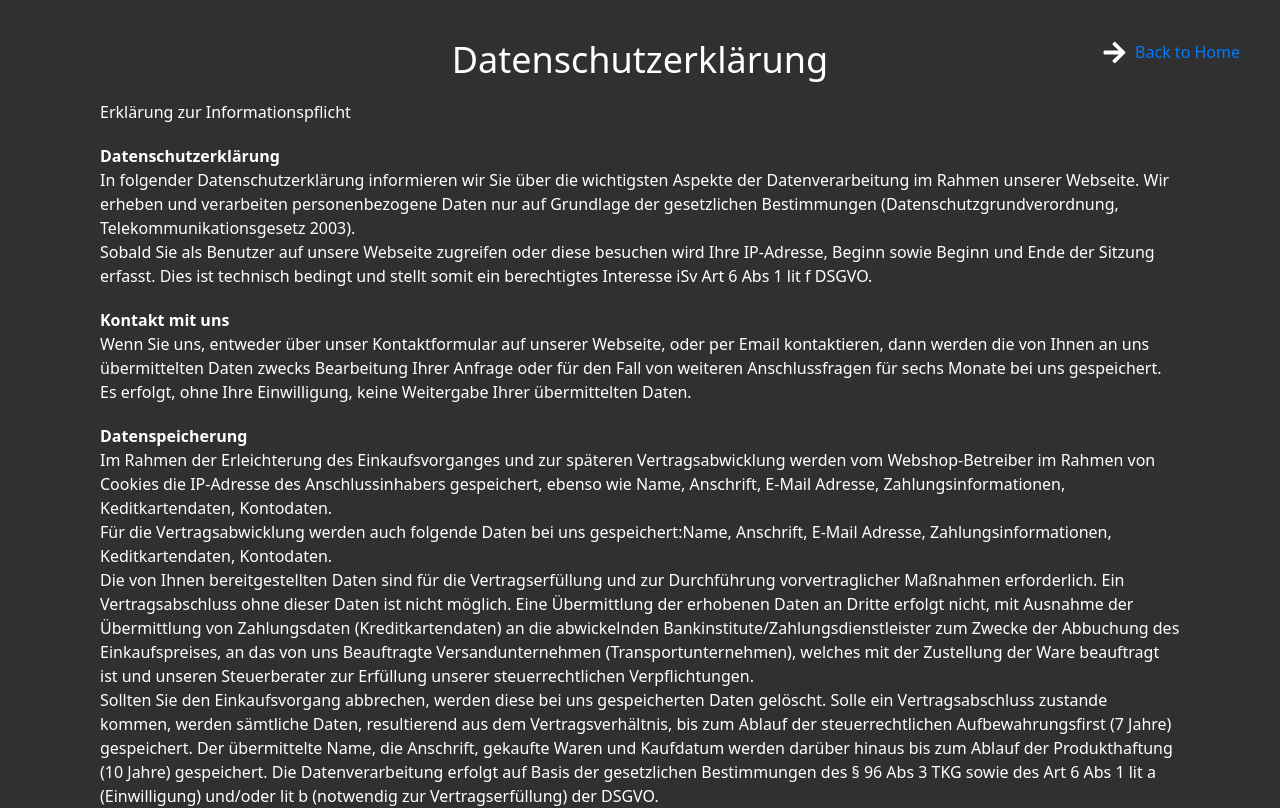
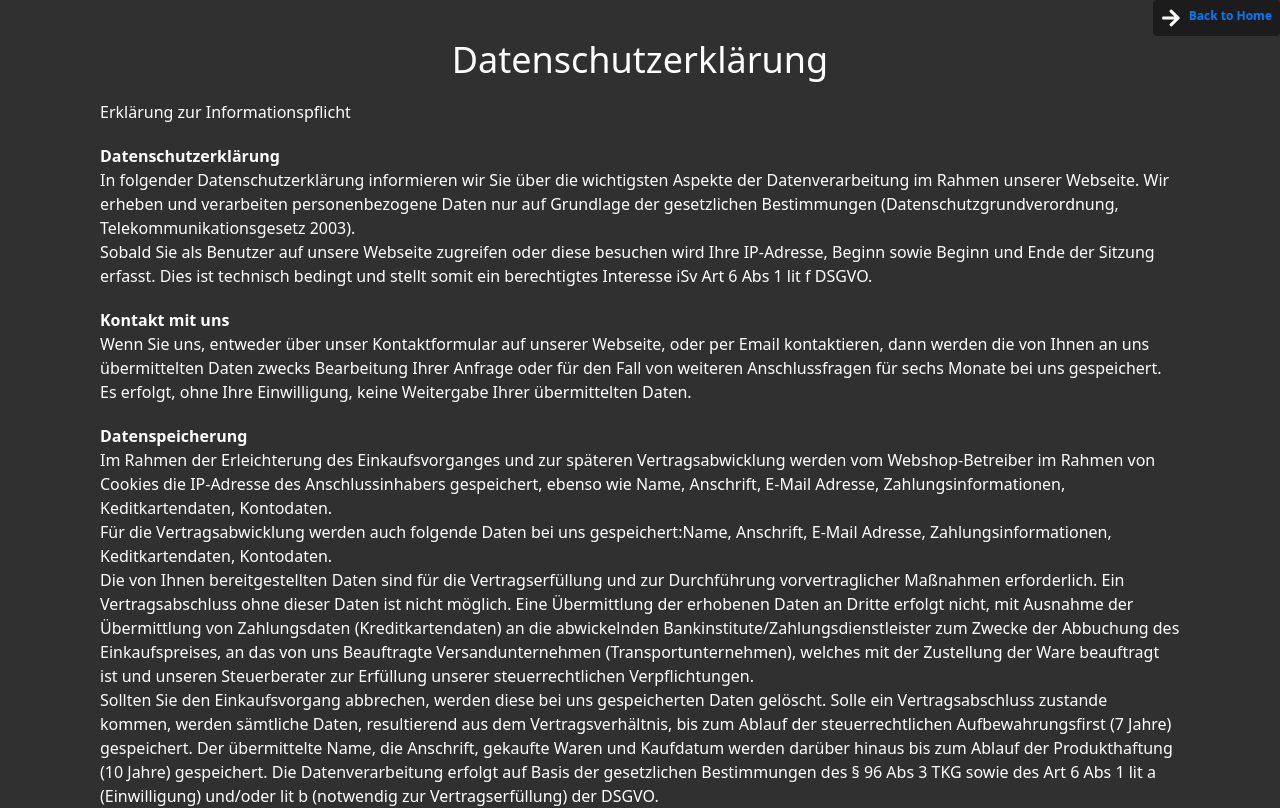
Before and after one commit to marialourdestonitz/theshirtsquare_newsletter, a Next.js app: page /privacy_policy in a window 1280 px wide. Shown: the top 808 px of the page. Built offline with nearby package versions, Linux system fonts and the light colour scheme.

Commit message:
Final Commit

```diff
--- a/src/app/page.tsx
+++ b/src/app/page.tsx
@@ -37,7 +37,7 @@ export default function Home() {
           height={900}
           className={`transform transition-transform duration-1000 z-20 ${
             isAnimated
-              ? "translate-x-[0vw] translate-y-[-40vh] sm:translate-x-[-40vw]  sm:translate-y-[-40vh] w-28 h-28"
+              ? "translate-x-[0vw] translate-y-[-45vh] sm:translate-x-[-40vw]  sm:translate-y-[-40vh] w-28 h-28"
               : "items-center justify-center"
           }`}
           onTransitionEnd={() => setShowText(true)}
--- a/src/app/privacy_policy/page.tsx
+++ b/src/app/privacy_policy/page.tsx
@@ -6,15 +6,15 @@ import { FaArrowRight } from "react-icons/fa";
 const PrivatePolicy = () => {
   return (
     <div className="flex flex-col px-2 sm:px-20 bg-[#303030] w-full min-h-screen overflow-hidden">
-      <div className="fixed top-0 right-0 flex flex-col p-10 pointer-cursor">
+      <div className="fixed top-0 right-0 flex flex-col p-2 pointer-cursor bg-black bg-opacity-40 rounded ">
         <Link
           href={{
             pathname: "/",
           }}
         >
-          <span className="text-[#007BFF] flex gap-2">
+          <span className="text-[#007BFF] font-bold text-xs flex gap-2">
             {" "}
-            <FaArrowRight size={25} color="white" />
+            <FaArrowRight size={20} color="white" />
             Back to Home
           </span>
         </Link>
```
